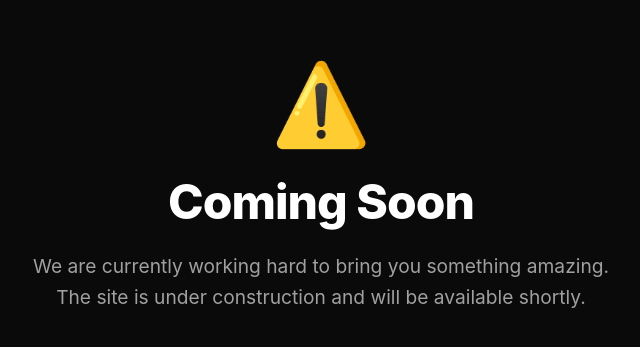
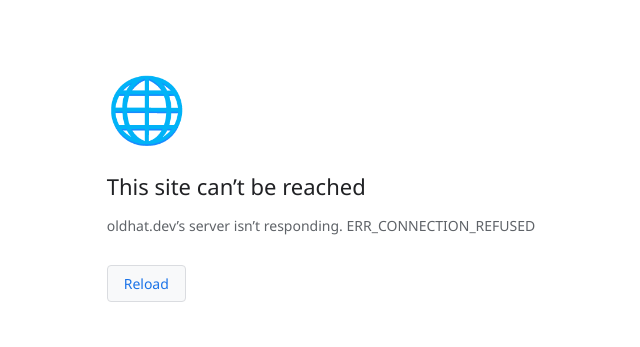
Before and after one commit to angelomadara/oldhat.dev, a plain HTML site: page index.html in a window 1280 px wide. Shown: the part 217-564 px from the top of the page, without its empty margins (319-959 px from the left). Drawn offline with Linux system fonts and the light colour scheme.

Commit message:
feat: mimic browser error page for confusion

```diff
--- a/index.html
+++ b/index.html
@@ -3,48 +3,68 @@
 <head>
     <meta charset="UTF-8">
     <meta name="viewport" content="width=device-width, initial-scale=1.0">
-    <title>Coming Soon - oldhat.dev</title>
+    <title>oldhat.dev</title>
     <style>
         body {
             margin: 0;
             padding: 0;
-            background-color: #0a0a0a;
-            color: #ffffff;
-            font-family: -apple-system, BlinkMacSystemFont, "Segoe UI", Roboto, Helvetica, Arial, sans-serif;
+            background-color: #fff;
+            color: #202124;
+            font-family: 'Segoe UI', Tahoma, sans-serif;
             display: flex;
             justify-content: center;
             align-items: center;
             height: 100vh;
-            text-align: center;
+            text-align: left;
         }
         .container {
             max-width: 600px;
-            padding: 20px;
+            padding: 40px;
         }
         .icon {
-            font-size: 80px;
+            font-size: 64px;
+            color: #BDBDBD;
             margin-bottom: 20px;
+        }
+        h1 {
+            font-size: 22px;
+            font-weight: 400;
+            margin: 0 0 15px 0;
+            color: #202124;
+        }
+        .error-code {
+            font-size: 14px;
+            color: #5f6368;
+            margin-bottom: 30px;
             display: block;
         }
-        h1 {
-            font-size: 3rem;
-            font-weight: 800;
-            margin: 0 0 20px 0;
-            letter-spacing: -1px;
+        .actions {
+            display: flex;
+            gap: 12px;
         }
-        p {
-            font-size: 1.2rem;
-            color: #a0a0a0;
-            line-height: 1.6;
-            margin: 0;
+        .btn {
+            padding: 8px 16px;
+            font-size: 14px;
+            border: 1px solid #dadce0;
+            background: #f8f9fa;
+            color: #1a73e8;
+            cursor: pointer;
+            border-radius: 4px;
+            text-decoration: none;
+        }
+        .btn:hover {
+            background: #f1f3f4;
         }
     </style>
 </head>
 <body>
     <div class="container">
-        <span class="icon">⚠️</span>
-        <h1>Coming Soon</h1>
-        <p>We are currently working hard to bring you something amazing. <br> The site is under construction and will be available shortly.</p>
+        <div class="icon">🌐</div>
+        <h1>This site can’t be reached</h1>
+        <span class="error-code">oldhat.dev’s server isn’t responding. ERR_CONNECTION_REFUSED</span>
+        <div class="actions">
+            <a href="#" class="btn" onclick="location.reload()">Reload</a>
+        </div>
     </div>
 </body>
 </html>
```
